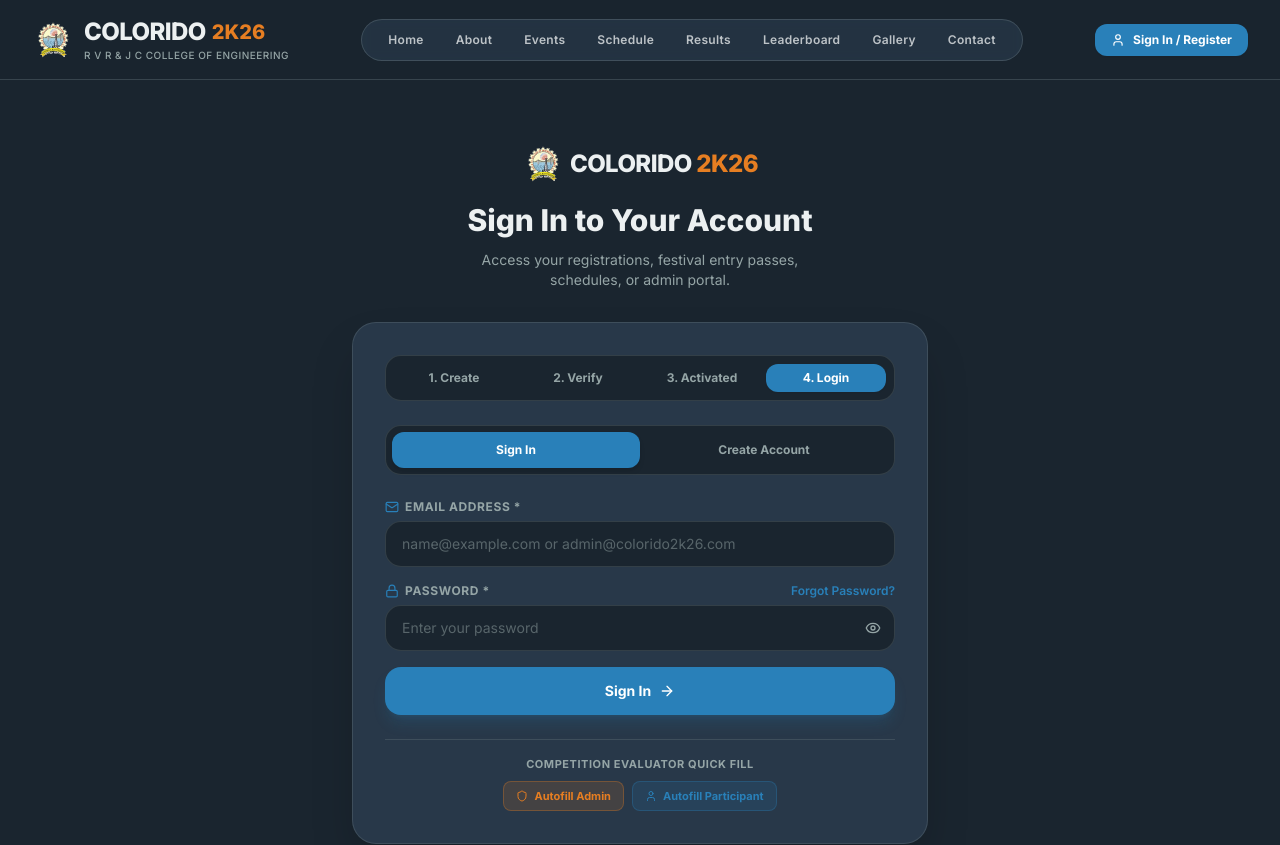
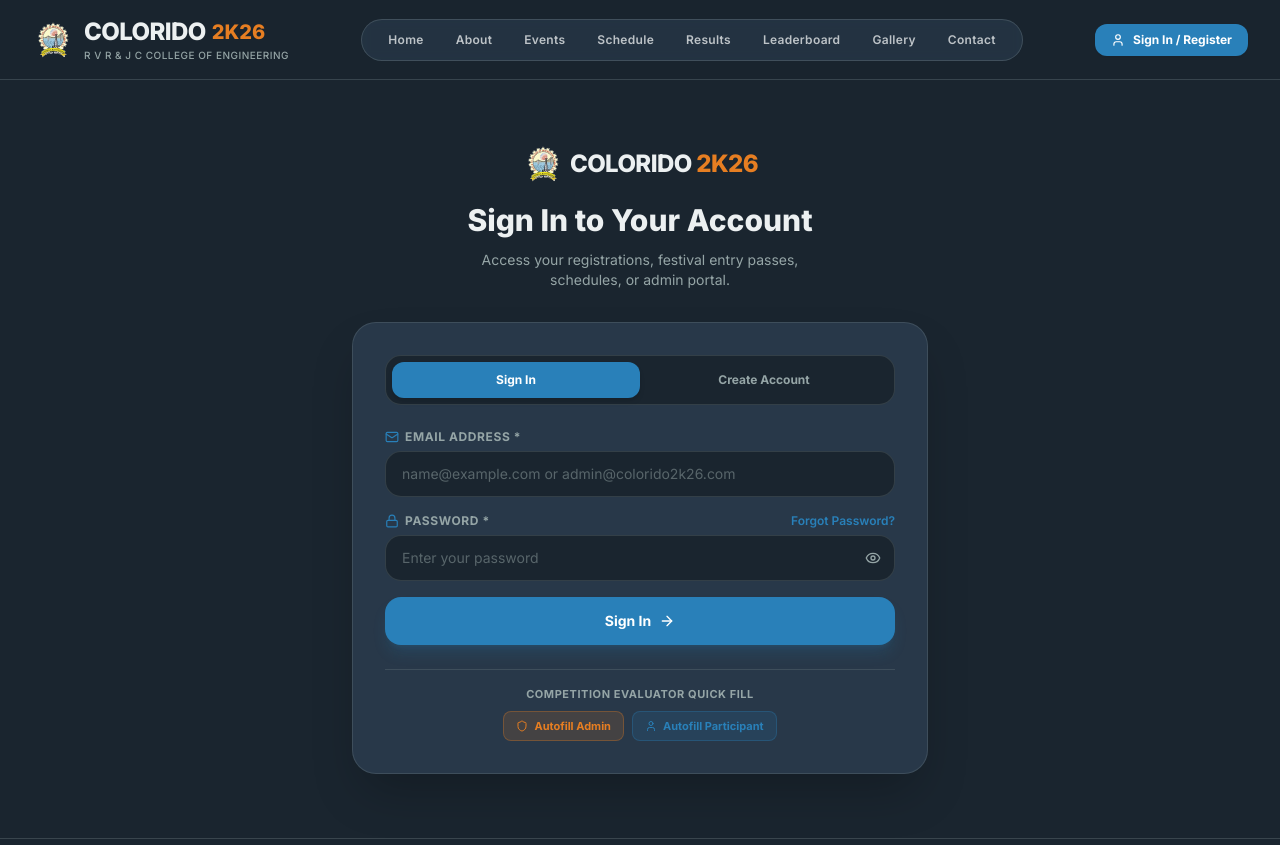
Before and after one commit to sivateja-tech/colorido-2k26, a React (Vite) app in the folder frontend/: page /auth in a window 1280 px wide. Shown: the top 845 px of the page. Built offline with nearby package versions, Linux system fonts and the light colour scheme.

Commit message:
Remove step progression banner and remove slots indicators from entire website

```diff
--- a/frontend/src/components/EventCard.jsx
+++ b/frontend/src/components/EventCard.jsx
@@ -133,7 +133,7 @@ export default function EventCard({ event }) {
               onClick={(e) => e.stopPropagation()}
               className="py-2.5 px-3 rounded-xl text-xs font-bold text-dark-muted dark:text-dark-muted light:text-slate-400 bg-dark-elevated dark:bg-dark-elevated light:bg-slate-100 border border-dark-border light:border-slate-200 cursor-not-allowed opacity-70"
             >
-              Slots Full
+              Registration Closed
             </button>
           ) : (
             <button
--- a/frontend/src/components/EventSelectDropdown.jsx
+++ b/frontend/src/components/EventSelectDropdown.jsx
@@ -112,14 +112,6 @@ export default function EventSelectDropdown({
             <span className="font-bold text-xs sm:text-sm text-dark-text dark:text-dark-text light:text-light-text truncate">
               {selectedEvent.title}
             </span>
-
-            {/* Live Capacity Tag */}
-            <span className="hidden sm:inline-flex items-center gap-1 px-2 py-0.5 rounded-md text-[10px] font-mono font-semibold bg-dark-bg dark:bg-dark-bg light:bg-slate-200 text-dark-text-secondary shrink-0 border border-dark-border/60">
-              <Users className="w-3 h-3 text-dark-muted" />
-              <span>
-                {selectedEvent.registeredCount || selectedEvent.registered || 0} / {selectedEvent.capacity} slots
-              </span>
-            </span>
           </div>
         ) : (
           <span className="text-dark-muted text-xs">Select a festival event...</span>
@@ -231,19 +223,13 @@ export default function EventSelectDropdown({
                       </div>
                     </div>
 
-                    {/* Right side: Capacity & Check */}
+                    {/* Right side: Selection Check */}
                     <div className="flex items-center gap-2 shrink-0">
-                      <span
-                        className={`px-2 py-0.5 rounded-full text-[10px] font-mono font-bold ${
-                          isFull
-                            ? 'bg-rose-500/15 text-rose-400 border border-rose-500/30'
-                            : registered > ev.capacity * 0.8
-                            ? 'bg-amber-500/15 text-amber-400 border border-amber-500/30'
-                            : 'bg-emerald-500/15 text-emerald-400 border border-emerald-500/30'
-                        }`}
-                      >
-                        {registered}/{ev.capacity} slots
-                      </span>
+                      {isFull && (
+                        <span className="px-2 py-0.5 rounded-full text-[10px] font-mono font-bold bg-rose-500/15 text-rose-400 border border-rose-500/30">
+                          Full
+                        </span>
+                      )}
 
                       {isSelected && (
                         <div className="w-5 h-5 rounded-full bg-brand-purple text-white flex items-center justify-center shrink-0">
--- a/frontend/src/pages/AdminDashboardPage.jsx
+++ b/frontend/src/pages/AdminDashboardPage.jsx
@@ -211,7 +211,7 @@ export default function AdminDashboardPage() {
           </div>
           <div className="text-3xl font-black font-display text-amber-400">{metrics.capacityPercent || 0}%</div>
           <p className="text-[11px] text-slate-400">
-            Across {metrics.totalCapacity || 0} total festival slots
+            Across {metrics.totalCapacity || 0} total festival capacity
           </p>
         </div>
 
--- a/frontend/src/pages/AdminSchedulePage.jsx
+++ b/frontend/src/pages/AdminSchedulePage.jsx
@@ -159,7 +159,7 @@ export default function AdminSchedulePage() {
             </h1>
           </div>
           <p className="text-xs text-dark-muted mt-1">
-            Organize multi-day time slots, stage allocations, and live active indicators for COLORIDO 2K26.
+            Organize multi-day program timelines, stage allocations, and live active indicators for COLORIDO 2K26.
           </p>
         </div>
 
--- a/frontend/src/pages/AuthPage.jsx
+++ b/frontend/src/pages/AuthPage.jsx
@@ -205,34 +205,6 @@ export default function AuthPage() {
 
         {/* Auth Card */}
         <div className="p-6 sm:p-8 rounded-3xl bg-[#2C3E50]/80 backdrop-blur-xl border border-[#95A5A6]/20 shadow-2xl space-y-6">
-
-          {/* STEP PROGRESSION BANNER (Create Account → Verify Email → Account Activated → Login) */}
-          <div className="grid grid-cols-4 gap-1 p-2 rounded-2xl bg-[#1a252f] border border-[#95A5A6]/20 text-[10px] sm:text-xs font-bold text-center">
-            <div className={`py-1.5 px-1 rounded-xl transition-all ${
-              mode === 'signup' && !verificationPending
-                ? 'bg-[#2980B9] text-white shadow-sm'
-                : 'text-[#95A5A6]'
-            }`}>
-              1. Create
-            </div>
-            <div className={`py-1.5 px-1 rounded-xl transition-all ${
-              verificationPending || unverifiedEmail
-                ? 'bg-[#E67E22] text-white shadow-sm'
-                : 'text-[#95A5A6]'
-            }`}>
-              2. Verify
-            </div>
-            <div className="py-1.5 px-1 rounded-xl text-[#95A5A6]">
-              3. Activated
-            </div>
-            <div className={`py-1.5 px-1 rounded-xl transition-all ${
-              mode === 'signin' && !unverifiedEmail
-                ? 'bg-[#2980B9] text-white shadow-sm'
-                : 'text-[#95A5A6]'
-            }`}>
-              4. Login
-            </div>
-          </div>
 
           {/* Conditional View: When Verification is Pending after signup */}
           {verificationPending ? (
--- a/frontend/src/pages/EventDetailsPage.jsx
+++ b/frontend/src/pages/EventDetailsPage.jsx
@@ -272,31 +272,14 @@ export default function EventDetailsPage() {
                 </div>
               </div>
             </div>
-
-            {/* Capacity Meter */}
-            <div className="pt-3 border-t border-dark-border space-y-2">
-              <div className="flex items-center justify-between text-xs">
-                <span className="font-semibold text-dark-muted">Capacity Status</span>
-                <span className="font-mono font-bold text-brand-purple">
-                  {registeredCount} / {capacity}
-                </span>
+            {/* Registration Status */}
+            {isFull && (
+              <div className="pt-3 border-t border-dark-border">
+                <p className="text-xs font-semibold text-rose-400">
+                  Registration capacity reached. Online entries closed.
+                </p>
               </div>
-              <div className="w-full bg-dark-elevated h-2 rounded-full overflow-hidden">
-                <div
-                  className={`h-full rounded-full transition-all duration-500 ${
-                    percentFilled >= 100
-                      ? 'bg-brand-error'
-                      : percentFilled > 80
-                      ? 'bg-brand-warning'
-                      : 'bg-gradient-to-r from-brand-purple to-brand-secondary'
-                  }`}
-                  style={{ width: `${percentFilled}%` }}
-                />
-              </div>
-              <p className="text-[11px] text-dark-muted">
-                {isFull ? 'Capacity reached. Online entries closed.' : `${capacity - registeredCount} slots remaining.`}
-              </p>
-            </div>
+            )}
 
             {/* CTA in Sidebar */}
             <div className="pt-2">
--- a/frontend/src/pages/SchedulePage.jsx
+++ b/frontend/src/pages/SchedulePage.jsx
@@ -91,7 +91,7 @@ export default function SchedulePage() {
         <div className="p-12 text-center rounded-2xl bg-dark-surface dark:bg-dark-surface light:bg-light-surface border border-dark-border space-y-2">
           <Calendar className="w-10 h-10 text-dark-muted mx-auto opacity-50" />
           <h3 className="text-base font-bold text-dark-text dark:text-dark-text light:text-light-text">
-            No schedule slots found
+            No schedule events found
           </h3>
           <p className="text-xs text-dark-text-secondary">Try switching the category filter.</p>
         </div>
```
